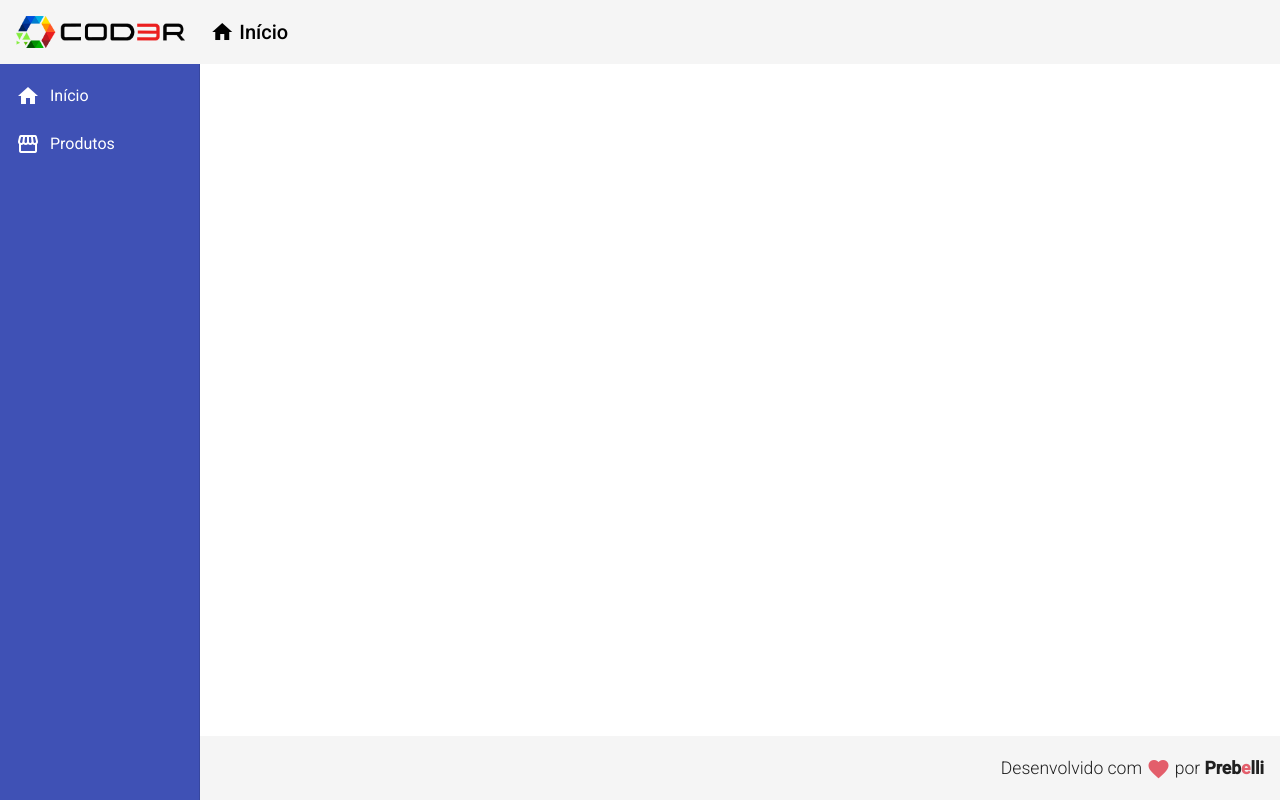
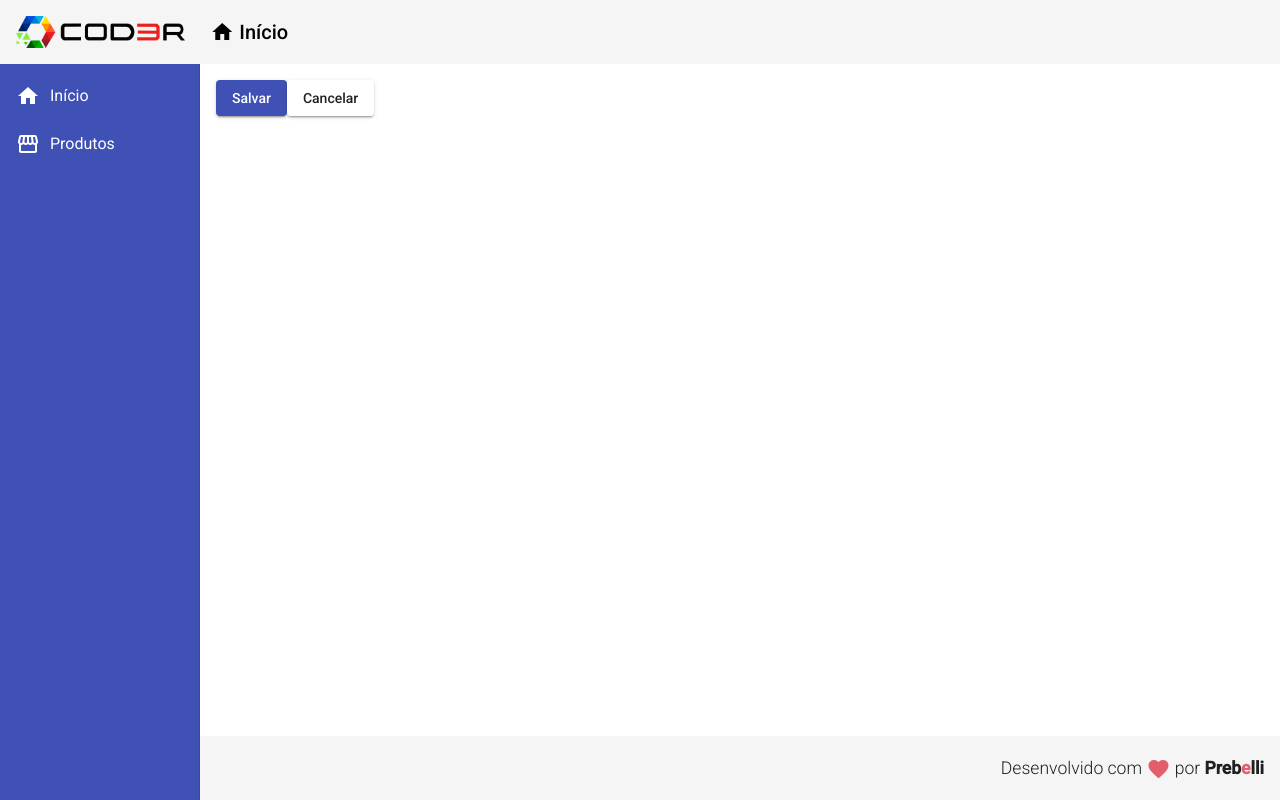
Before and after one commit to ClaytonPrebelli/Angular, an Angular app in the folder frontend/: page /products/create in a window 1280 px wide. Before the commit this address led to /. Built offline with nearby package versions, Linux system fonts and the light colour scheme.

Commit message:
criado service e directives

```diff
--- a/frontend/src/app/app.module.ts
+++ b/frontend/src/app/app.module.ts
@@ -12,6 +12,8 @@
 import { MatListModule} from '@angular/material/list';
 import { HomeComponent } from './views/home/home.component';
 import {MatCardModule} from '@angular/material/card';
+import {MatButtonModule} from '@angular/material/button';
+import {MatSnackBarModule} from '@angular/material/snack-bar';
 import { ProductCrudComponent } from './views/product-crud/product-crud.component';
 import { ProdutcCreateComponent } from './components/product/produtc-create/produtc-create.component';
 import { RedDirective } from './directives/red.directive';
@@ -33,7 +35,9 @@
     MatToolbarModule,
     MatSidenavModule,
     MatListModule ,
-    MatCardModule
+    MatCardModule,
+    MatButtonModule,
+    MatSnackBarModule
   ],
   providers: [],
   bootstrap: [AppComponent]
--- /dev/null
+++ b/frontend/src/app/components/product/product.model.ts
@@ -0,0 +1,5 @@
+export interface Product {
+    id?: number
+    name: string
+    price: number
+}
--- /dev/null
+++ b/frontend/src/app/components/product/product.service.ts
@@ -0,0 +1,18 @@
+import { Injectable } from '@angular/core';
+import { MatSnackBar }  from '@angular/material/snack-bar';
+
+@Injectable({
+  providedIn: 'root'
+})
+export class ProductService {
+
+  constructor(private snackBar: MatSnackBar) { }
+
+  showMessage(msg: string): void{
+    this.snackBar.open(msg, 'X', {
+      duration: 3000,
+      horizontalPosition: "right",
+      verticalPosition: "top"
+    })
+  }
+}
--- a/frontend/src/app/components/product/produtc-create/produtc-create.component.html
+++ b/frontend/src/app/components/product/produtc-create/produtc-create.component.html
@@ -1 +1,8 @@
-<p>produtc-create works!</p>
+<button mat-raised-button (click) = "createProduct()" color="primary">
+    Salvar
+
+</button>
+<button mat-raised-button (click) = "cancel()" >
+    Cancelar
+
+</button>
--- a/frontend/src/app/components/product/produtc-create/produtc-create.component.ts
+++ b/frontend/src/app/components/product/produtc-create/produtc-create.component.ts
@@ -1,5 +1,7 @@
+import { Product } from './../product.model';
+import { ProductService } from './../product.service';
 import { Component, OnInit } from '@angular/core';
-
+import { Router } from'@angular/router'
 @Component({
   selector: 'app-produtc-create',
   templateUrl: './produtc-create.component.html',
@@ -7,9 +9,15 @@
 })
 export class ProdutcCreateComponent implements OnInit {
 
-  constructor() { }
+  constructor(private productService: ProductService, private router: Router) { }
 
   ngOnInit(): void {
+
   }
-
+createProduct(): void{
+  this.productService.showMessage('Produto Criado!')
 }
+cancel(): void{
+  this.router.navigate(['/products'])
+}
+}
--- a/frontend/src/app/views/product-crud/product-crud.component.html
+++ b/frontend/src/app/views/product-crud/product-crud.component.html
@@ -1 +1,4 @@
-<p>product-crud works!</p>
+<button mat-raised-button (click) = "navigateToProductCreate()">
+    Novo Produto
+
+</button>
--- a/frontend/src/app/views/product-crud/product-crud.component.ts
+++ b/frontend/src/app/views/product-crud/product-crud.component.ts
@@ -1,5 +1,5 @@
 import { Component, OnInit } from '@angular/core';
-
+import { Router }from '@angular/router'
 @Component({
   selector: 'app-product-crud',
   templateUrl: './product-crud.component.html',
@@ -7,9 +7,11 @@
 })
 export class ProductCrudComponent implements OnInit {
 
-  constructor() { }
+  constructor(private router: Router) { }
 
   ngOnInit(): void {
   }
-
+navigateToProductCreate(): void {
+  this.router.navigate(['/products/create'])
 }
+}
```
Also changed, not shown: frontend/src/app/app-routing.module.ts (+7 -1 lines).
